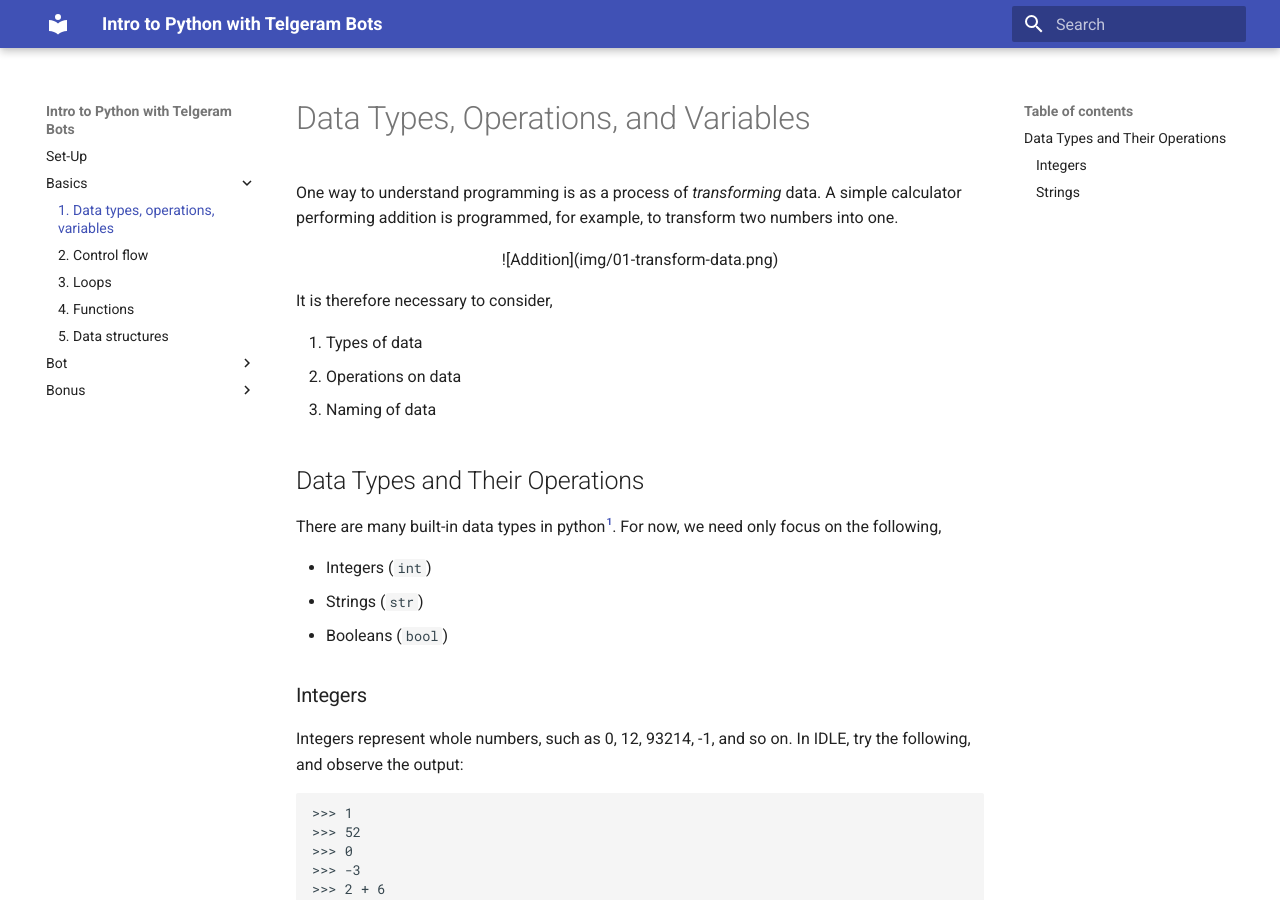
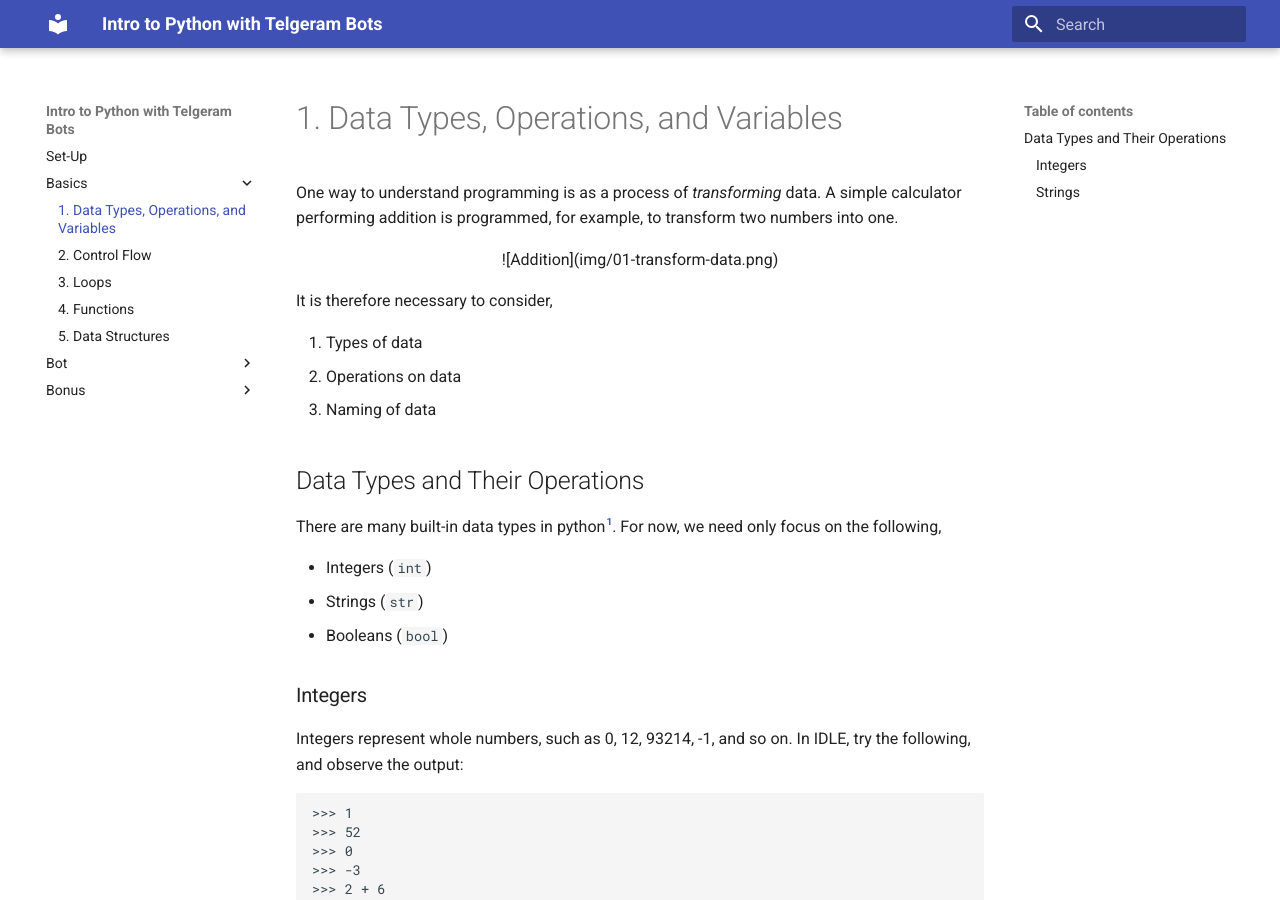
Before and after one commit to USP-Python/USP-Python.github.io, an MkDocs documentation site: the page built from docs/01-basics.md, in a window 1280 px wide and 900 px high. Built offline with MkDocs 1.6.1 and Material for MkDocs 9.7.7, drawn with Linux system fonts in a browser that asks for light colours; old or Windows-style settings are respelled for this version of MkDocs.

Commit message:
Capitalise sections, remove top-level headings
mkdocs seems to automatically generate a top-level heading at the start
of every page according to the sections specified in mkdocs.yml;
including a top-level heading in the markdown file overrides this
auto-generated heading.

To standardise between pages and sections, we should use the
auto-generated headings.

```diff
--- a/mkdocs.yml
+++ b/mkdocs.yml
@@ -6,15 +6,15 @@ markdown_extensions:
 pages:
     - Set-Up: index.md
     - Basics:
-        - 1. Data types, operations, variables: 01-basics.md
-        - 2. Control flow: 02-basics.md
+        - 1. Data Types, Operations, and Variables: 01-basics.md
+        - 2. Control Flow: 02-basics.md
         - 3. Loops: 03-basics.md
         - 4. Functions: 04-basics.md
-        - 5. Data structures: 05-basics.md
+        - 5. Data Structures: 05-basics.md
     - Bot:
-        - 6. Installing packages: 06-bot.md
-        - 7. Sending messages: 07-bot.md
-        - 8. Reacting to messages: 08-bot.md
-        - 9. Sending commands: 09-bot.md
+        - 6. Installing Packages: 06-bot.md
+        - 7. Sending Messages: 07-bot.md
+        - 8. Reacting to Messages: 08-bot.md
+        - 9. Sending Commands: 09-bot.md
     - Bonus:
         - 10. How to Google: 10-bonus.md
```
Also changed, not shown: docs/01-basics.md (+0 -1 lines).
